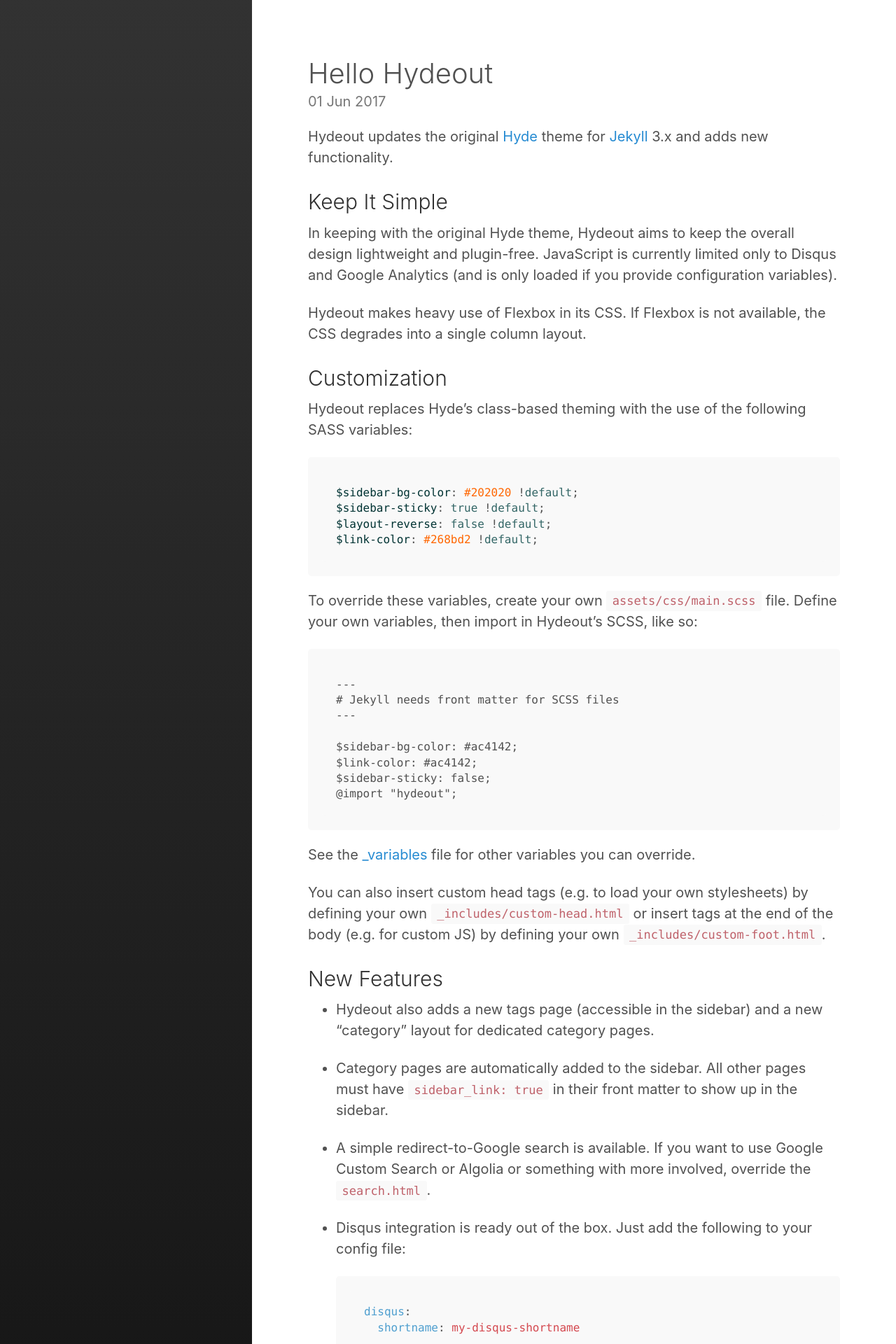
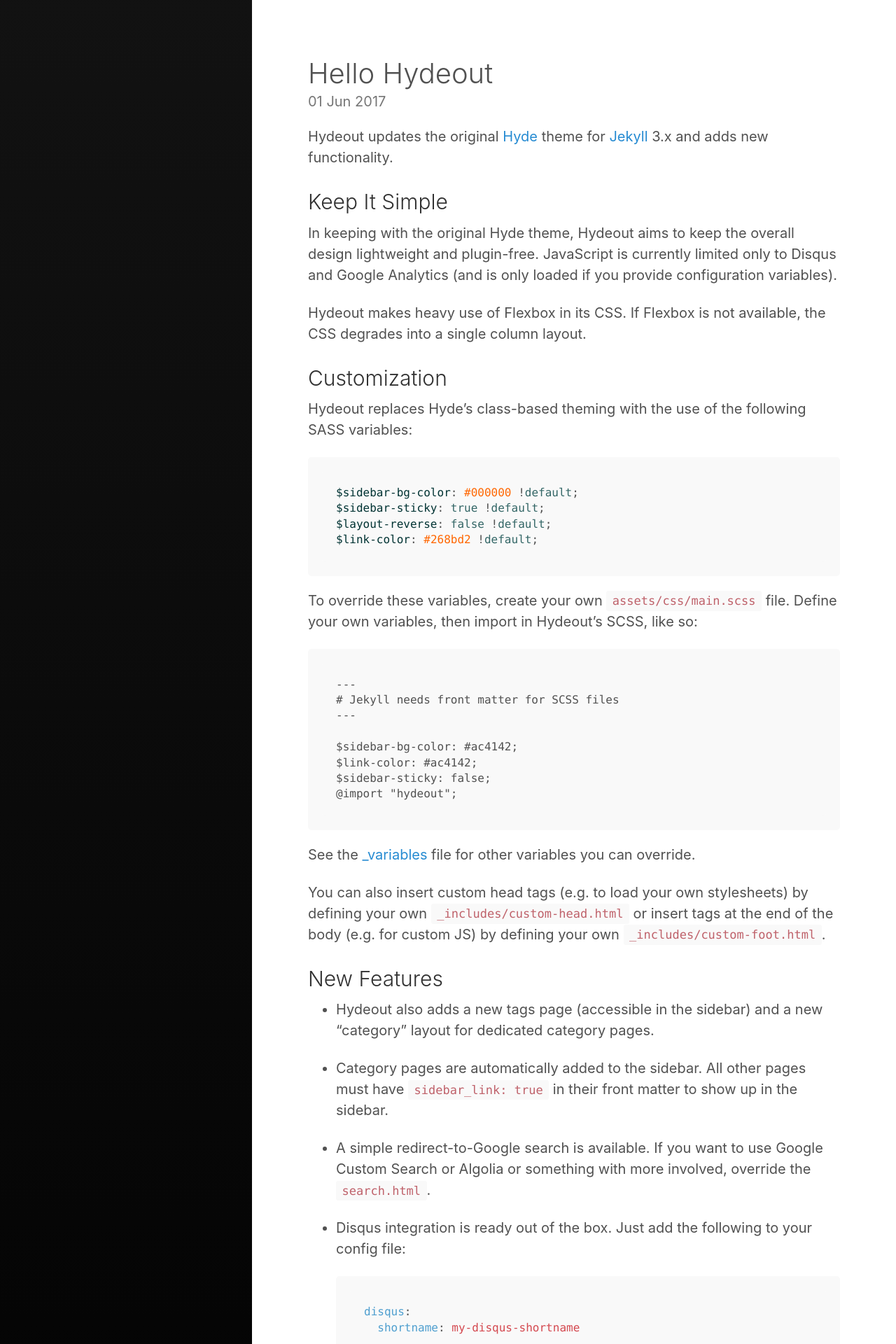
Before and after one commit to germweapon/germweapon.github.io, a Jekyll site: the page built from _posts/2017-06-01-hello-hydeout.md, in a window 1280 px wide. Shown: the top 1920 px of the page at 70% size. Built offline with Jekyll 4.4.1, drawn with Linux system fonts in a browser that asks for light colours.

Commit message:
some fix

````diff
--- a/_posts/2017-06-01-hello-hydeout.md
+++ b/_posts/2017-06-01-hello-hydeout.md
@@ -23,7 +23,7 @@ Hydeout replaces Hyde's class-based theming with the use
 of the following SASS variables:
 
 ```scss
-$sidebar-bg-color: #202020 !default;
+$sidebar-bg-color: #000000 !default;
 $sidebar-sticky: true !default;
 $layout-reverse: false !default;
 $link-color: #268bd2 !default;
--- a/_sass/hydeout/_variables.scss
+++ b/_sass/hydeout/_variables.scss
@@ -45,6 +45,6 @@ $code-font-family: Menlo, Monaco, "Courier New", monospace !default;
 $code-color: #bf616a !default;
 
 // Hyde theming
-$sidebar-bg-color: #202020 !default;
+$sidebar-bg-color: #000000 !default;
 $sidebar-sticky: true !default;
 $layout-reverse: false !default;
````
Also changed, not shown: README.md.
